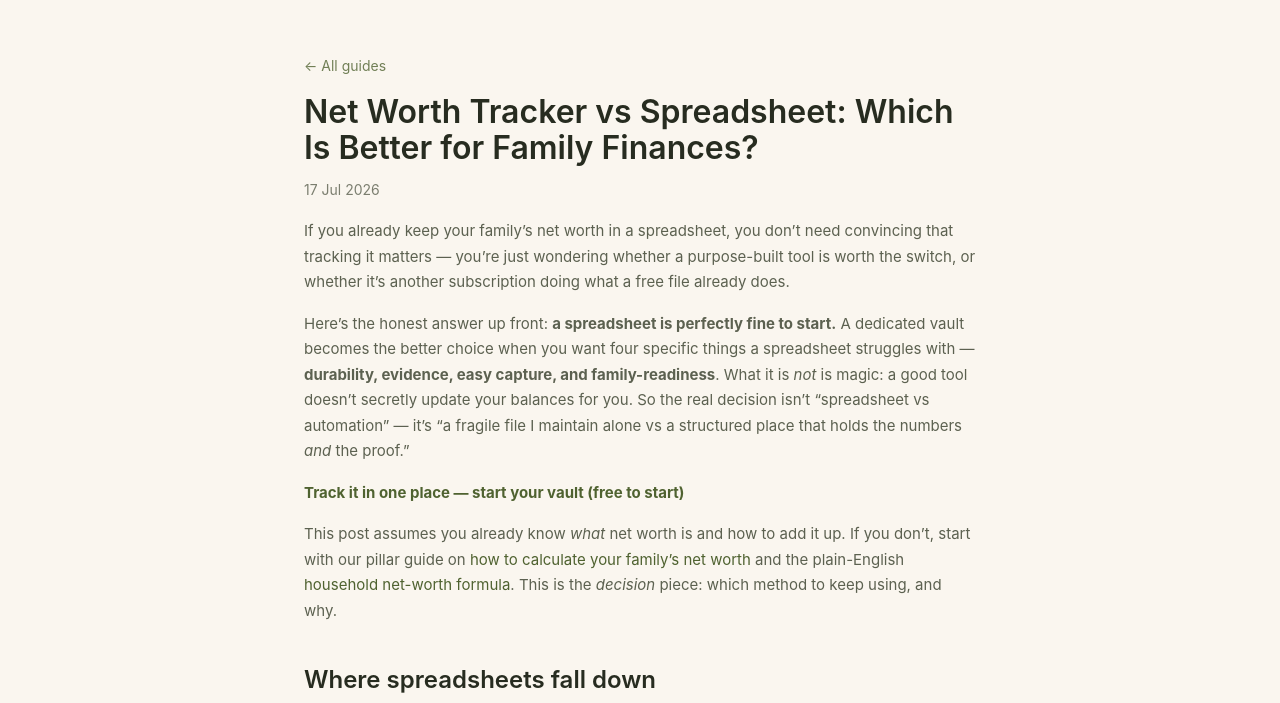
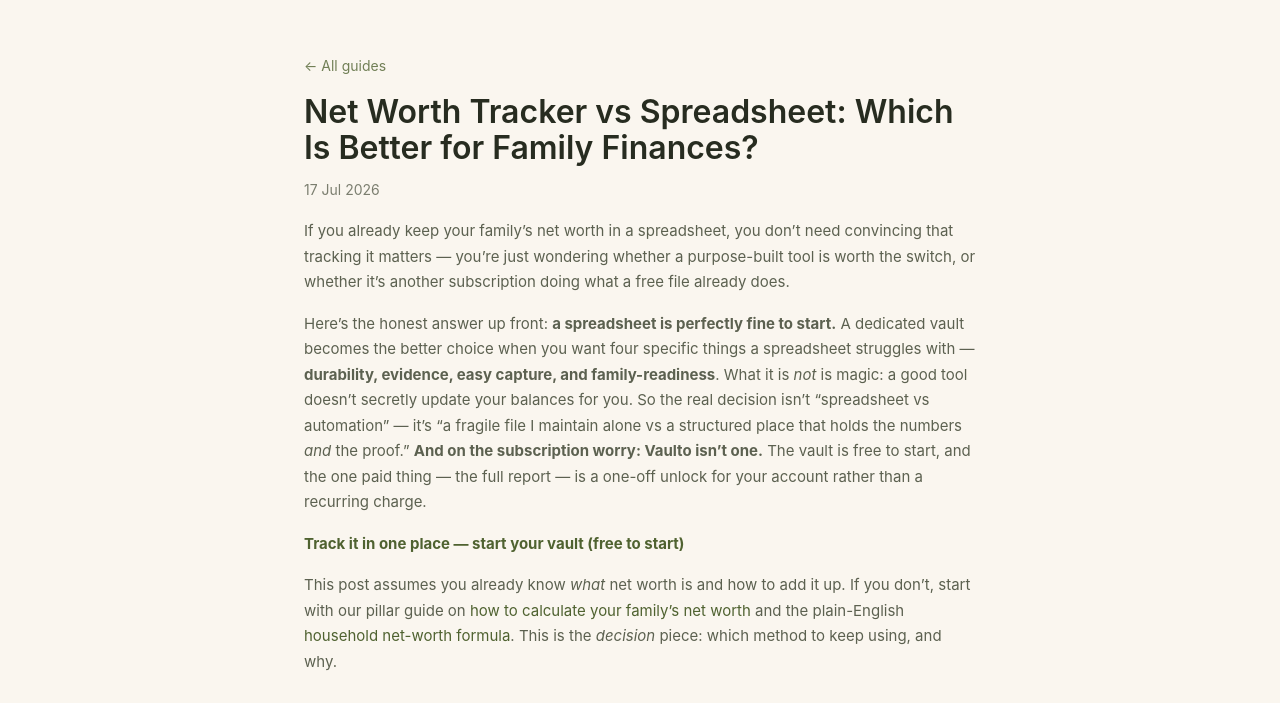
Before and after one commit to aryagavmari-1/vaulto-marketing, an Astro site: page /blog/net-worth-tracker-vs-spreadsheet in a window 1280 px wide. Shown: the part 71-774 px from the top of the page. Built offline with nearby package versions, Linux system fonts and the light colour scheme; Astro itself is replaced by a stand-in of ours; no server answers.

Commit message:
content(blog): answer the "another subscription" objection (ARY-4316, C-028)
net-worth-tracker-vs-spreadsheet.md:19 opens by naming the reader's real
fear — "whether it's another subscription doing what a free file already
does" — and the post never answered it. Until now we could not: no §0 row
licensed "not a subscription". C-023 licenses the tier boundary and C-014
the name plus the price ban; neither says anything about recurrence.

C-028 now licenses the billing shape (ARY-23 §0, deck rev fb7fb350,
CEO-approved on ARY-4316). This is the approved first use, verbatim as
signed off:

  **And on the subscription worry: Vaulto isn't one.** The vault is free
  to start, and the one paid thing — the full report — is a one-off
  unlock for your account rather than a recurring charge.

Constraint-compliant per the row: no price or currency (C-014 /
report-price), no purchase CTA and nothing implying it is buyable today
or on web at all (web has no card rail, ARY-830), no permanence
hardening beyond "doesn't recur" (refunds revoke), no generalising past
the one detailed_report SKU, and no claim about the free tier beyond the
existing "free to start".

Stacked on ary4299-payments-live-tense deliberately. On master today the
FAQ still reads "Some deeper features may be paid later"; shipping this
sentence on top of that would make the post contradict itself — one line
saying paid is a future thing, another saying there is a paid thing now.
Merge PR #47 first.

Guards green: guard:claims (308 files, no retired claims) · guard:tier
(302 files / 16 locales, 0 unverifiable) · guard:trustband 16/16.

Co-Authored-By: Paperclip <noreply@paperclip.ing>

```diff
--- a/src/content/blog/net-worth-tracker-vs-spreadsheet.md
+++ b/src/content/blog/net-worth-tracker-vs-spreadsheet.md
@@ -18,7 +18,7 @@ faqs:
 
 If you already keep your family's net worth in a spreadsheet, you don't need convincing that tracking it matters — you're just wondering whether a purpose-built tool is worth the switch, or whether it's another subscription doing what a free file already does.
 
-Here's the honest answer up front: **a spreadsheet is perfectly fine to start.** A dedicated vault becomes the better choice when you want four specific things a spreadsheet struggles with — **durability, evidence, easy capture, and family-readiness**. What it is *not* is magic: a good tool doesn't secretly update your balances for you. So the real decision isn't "spreadsheet vs automation" — it's "a fragile file I maintain alone vs a structured place that holds the numbers *and* the proof."
+Here's the honest answer up front: **a spreadsheet is perfectly fine to start.** A dedicated vault becomes the better choice when you want four specific things a spreadsheet struggles with — **durability, evidence, easy capture, and family-readiness**. What it is *not* is magic: a good tool doesn't secretly update your balances for you. So the real decision isn't "spreadsheet vs automation" — it's "a fragile file I maintain alone vs a structured place that holds the numbers *and* the proof." **And on the subscription worry: Vaulto isn't one.** The vault is free to start, and the one paid thing — the full report — is a one-off unlock for your account rather than a recurring charge.
 
 **[Track it in one place — start your vault (free to start)](https://app.myvaulto.com)**
 
```
